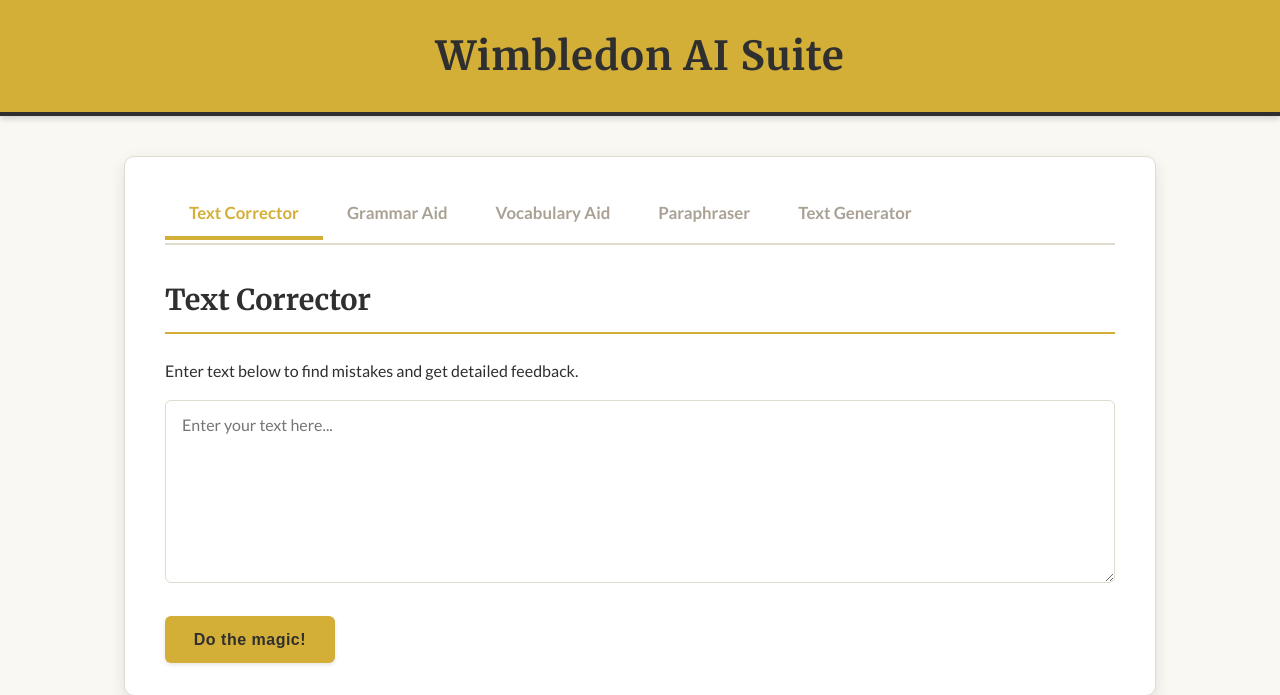
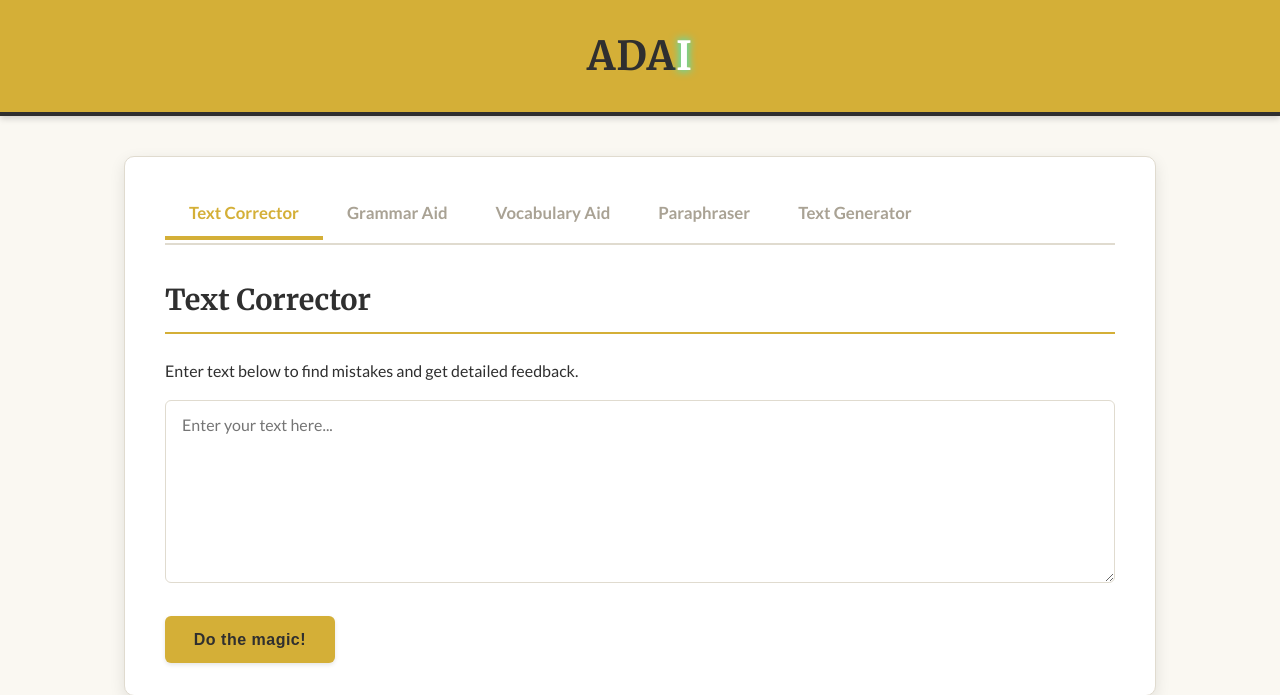
Before and after one commit to azazel1805/wlaai, a Flask app: page / in a window 1280 px wide. Shown: the top 695 px of the page. Run offline with Flask 3, Linux system fonts and the light colour scheme.

Commit message:
Update index.html

```diff
--- a/templates/index.html
+++ b/templates/index.html
@@ -3,7 +3,7 @@
 <head>
     <meta charset="UTF-8">
     <meta name="viewport" content="width=device-width, initial-scale=1.0">
-    <title>Wimbledon AI Suite!</title> <!-- Added flair -->
+    <title>ADAI!</title> <!-- Added flair -->
 
     <!-- Favicon Link (Ensure 'favicon.png' is in your static folder) -->
     <link rel="icon" href="{{ url_for('static', filename='favicon.png') }}" type="image/png">
@@ -18,7 +18,7 @@
 </head>
 <body>
     <header>
-        <h1>Wimbledon AI Suite</h1>
+        <h1>ADA<span style="color:white; text-shadow: 0 0 10px cyan;">I</span></h1>
     </header>
 
     <div class="tab-container">
```
